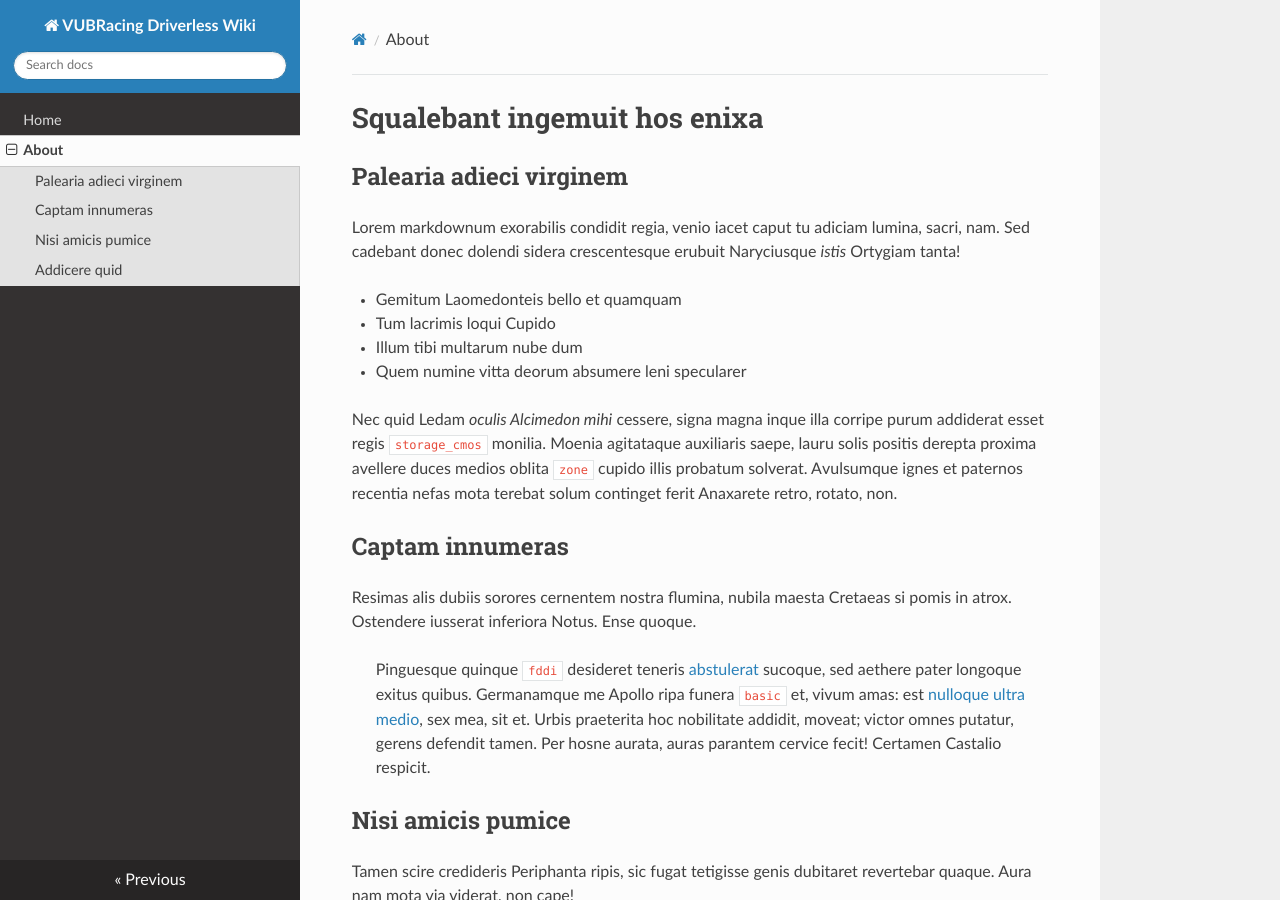
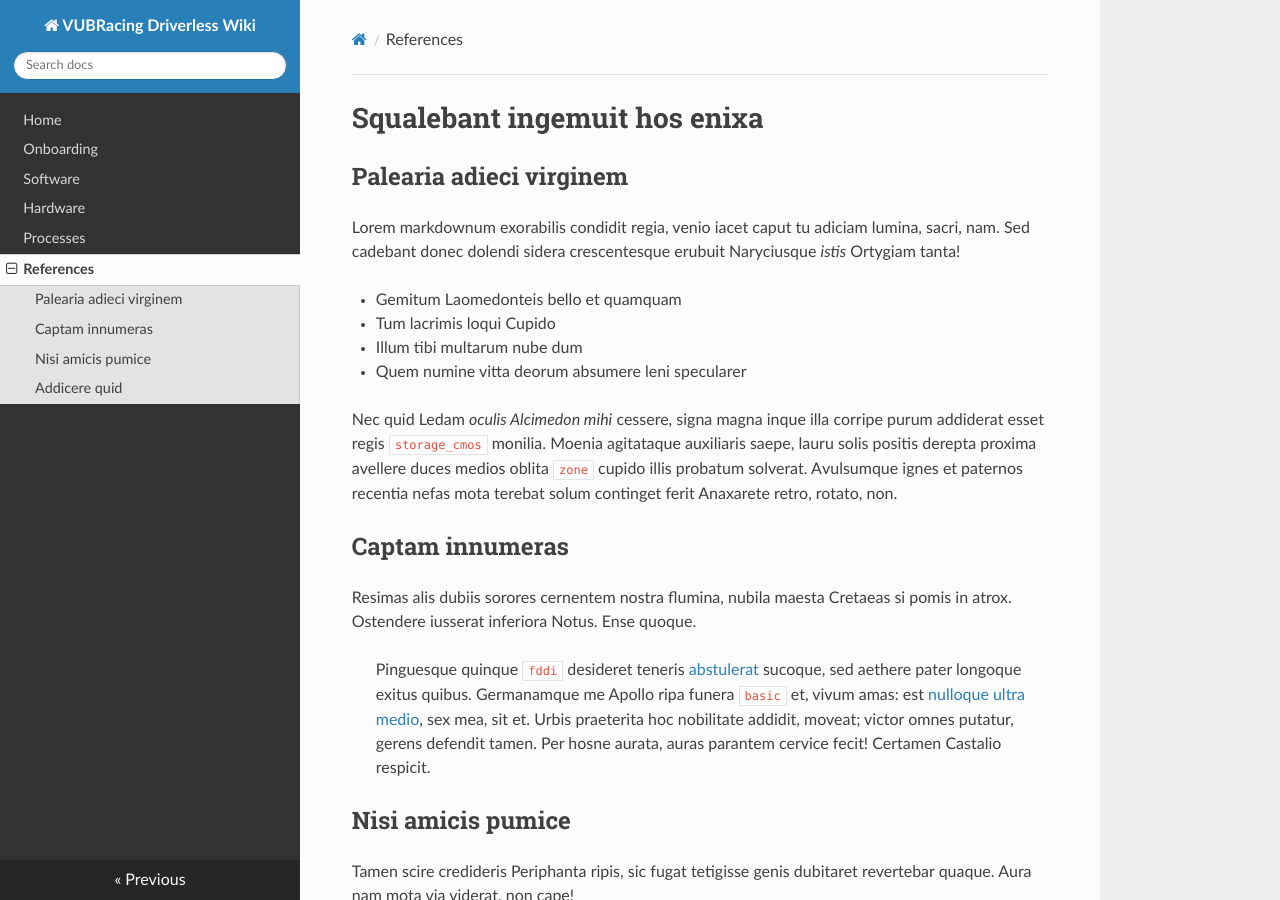
Before and after one commit to VUBRacing-Driverless/wiki, an MkDocs documentation site: the page built from docs/references.md, in a window 1280 px wide and 900 px high. Built offline with MkDocs 1.6.1, drawn with Linux system fonts in a browser that asks for light colours; nearby versions of some CDN libraries.

Commit message:
Created tabs

```diff
--- a/mkdocs.yml
+++ b/mkdocs.yml
@@ -1,6 +1,10 @@
 site_name: VUBRacing Driverless Wiki
 nav:
-  - Home: index.md
-  - About: about.md
+  - Home: home.md
+  - Onboarding: onboarding.md
+  - Software: software.md
+  - Hardware: hardware.md
+  - Processes: processes.md
+  - References: references.md
 
 theme: readthedocs
```
Also changed, not shown: docs/home.md (renamed from docs/index.md, +1 -3 lines), docs/hardware.md (added), docs/onboarding.md (added), docs/processes.md (added), docs/references.md (renamed from docs/about.md), docs/software.md (added).
